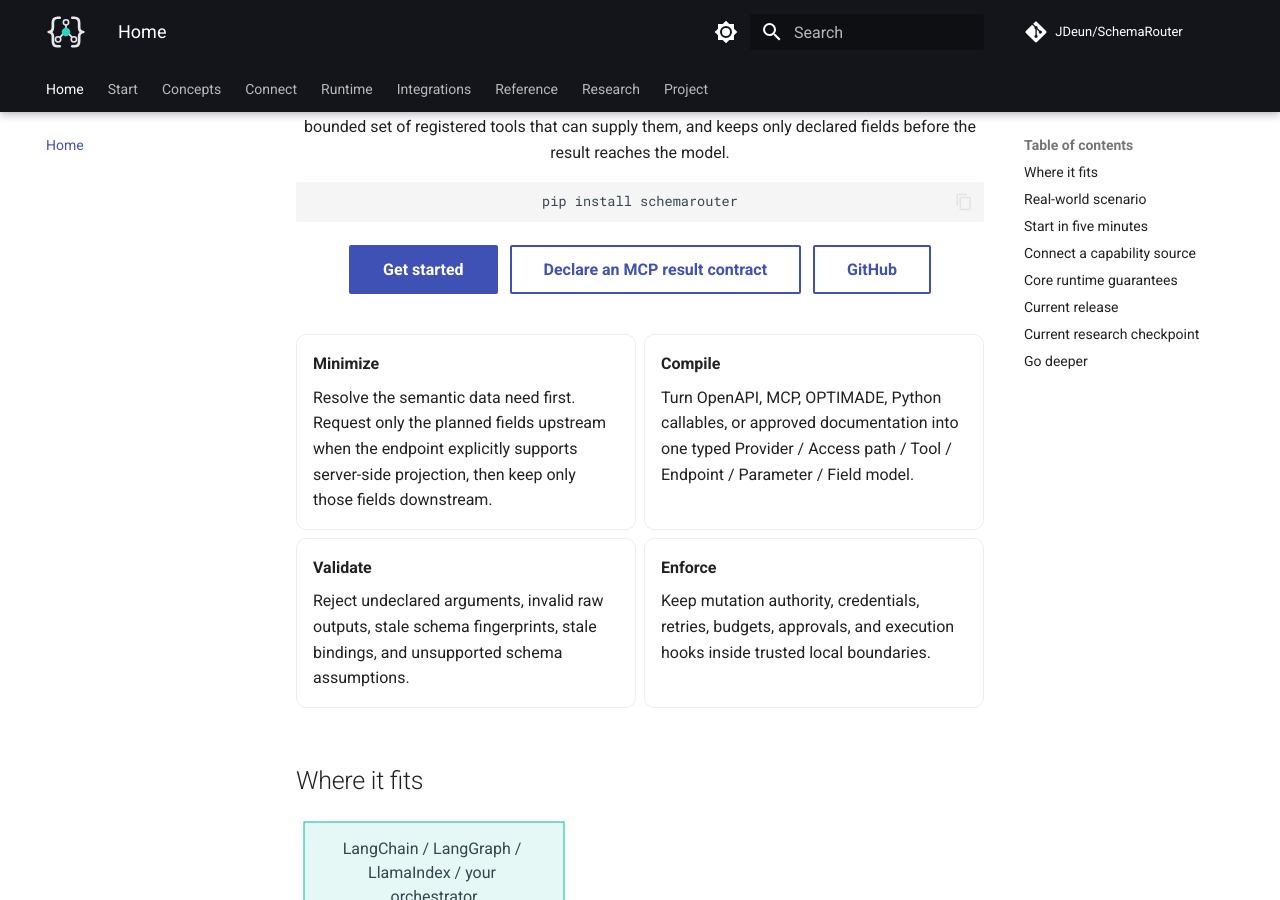
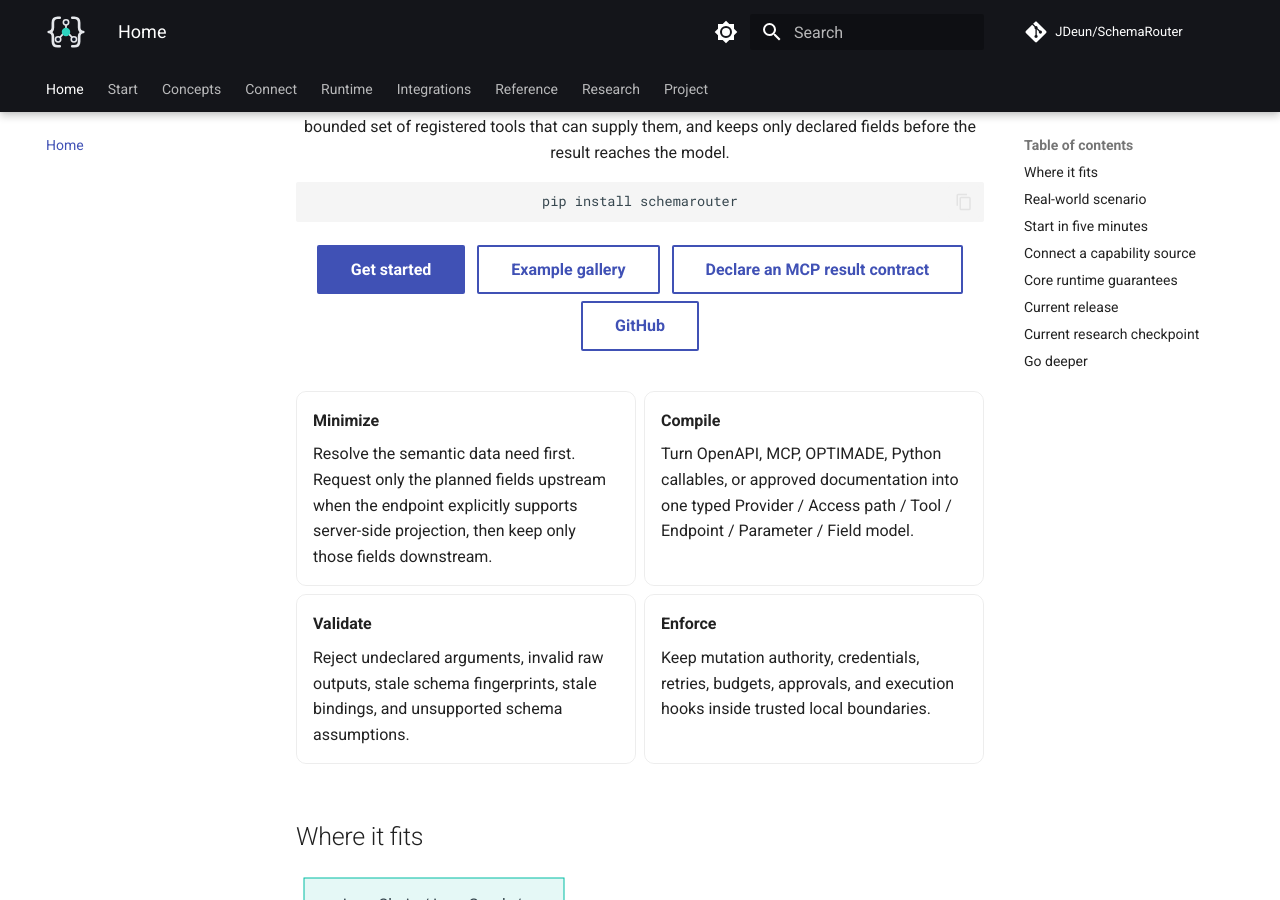
Before and after one commit to JDeun/SchemaRouter, an MkDocs documentation site: the page built from docs/index.md, in a window 1280 px wide and 900 px high, scrolled down 575 px. Built offline with MkDocs 1.6.1 and Material for MkDocs 9.7.7, drawn with Linux system fonts in a browser that asks for light colours; comment, search, counter and statistics services are not loaded.

Commit message:
docs: surface example gallery on docs home

````diff
--- a/docs/index.md
+++ b/docs/index.md
@@ -19,6 +19,7 @@ pip install schemarouter
 ```
 
 [Get started](getting-started/installation.md){ .md-button .md-button--primary }
+[Example gallery](getting-started/examples.md){ .md-button }
 [Declare an MCP result contract](guides/mcp.md#declare-a-result-contract-the-server-does-not-publish){ .md-button }
 [GitHub](https://github.com/JDeun/SchemaRouter){ .md-button }
 
````
